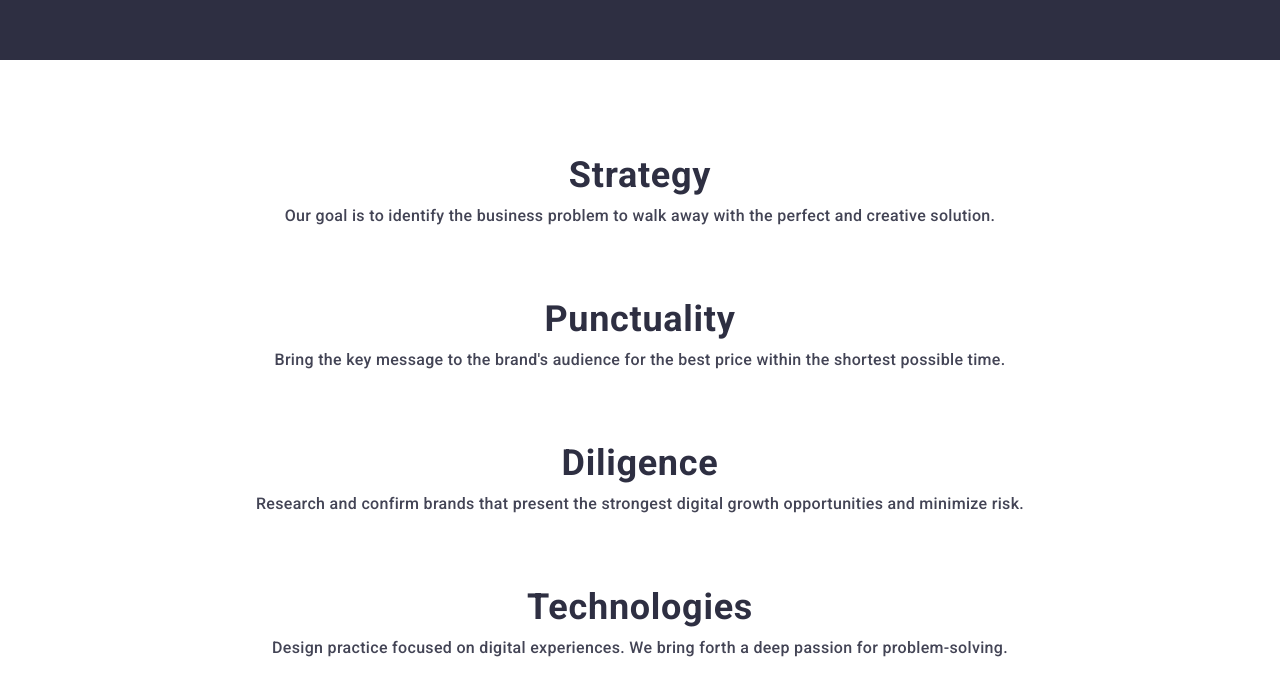
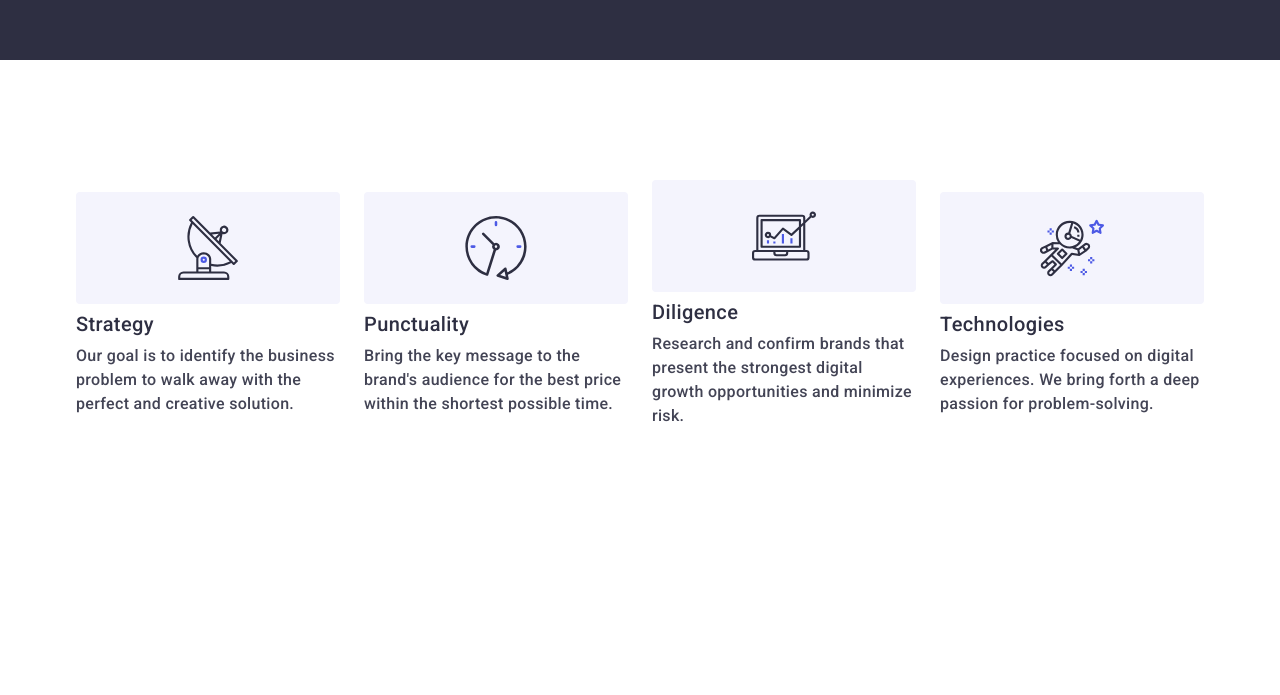
Before and after one commit to Zoja7/WebStudio, a plain HTML site: page index.html in a window 1280 px wide. Shown: the part 613-1308 px from the top of the page. After the commit the page ends 1161 px from the top, so only its background shows below. Drawn offline with nearby package versions, Linux system fonts and the light colour scheme.

Commit message:
fourth_commit

```diff
--- a/css/styles.css
+++ b/css/styles.css
@@ -64,8 +64,6 @@ img {
     margin-left: auto;
     margin-right: auto;
 }
-
-
 
 
 @media screen and (min-width: 768px) {
@@ -474,6 +472,43 @@ screen and (min-resolution: 2dppx) and (min-width: 1158px) {
     font-weight: 500;
 }
 
+@media screen and (min-width: 768px){
+    .advanteges-gallery-list{
+        flex-direction: row;
+        flex-wrap: wrap;
+        gap: 72px 24px;
+    }
+    .advanteges-gallery-item{
+        width: calc((100% - 24px) / 2);
+    }
+    .title-second-h{
+        text-align: left;
+    }
+}
+
+@media screen and (min-width: 1158px) {
+    .advanteges{
+        padding: 120px 0;
+    }
+    .advanteges-gallery-list{
+        gap: 24px;
+    }
+    .advanteges-gallery-item {
+        width: calc((100% - 72px) / 4);
+    }
+    .advanteges-container-icon{
+        display: flex;
+    }
+
+    .title-second-h{
+        font-weight: 500;
+        font-size: 20px;
+        line-height: 1.2;
+    }
+    .description{
+        font-weight: 400px;
+    }
+}
 /*==section 3==*/
 
 .service{
```
